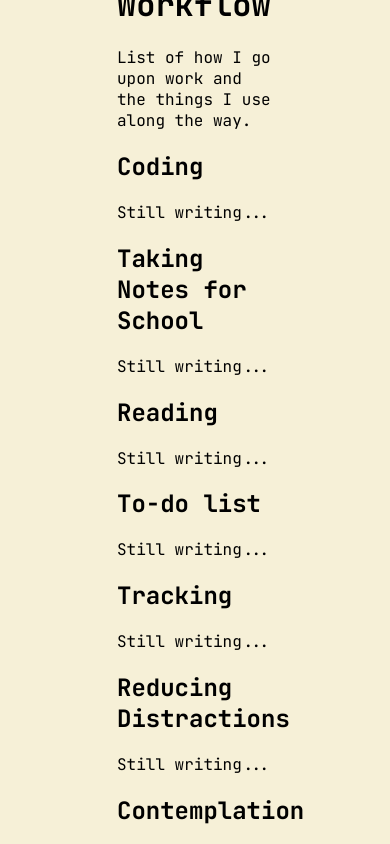
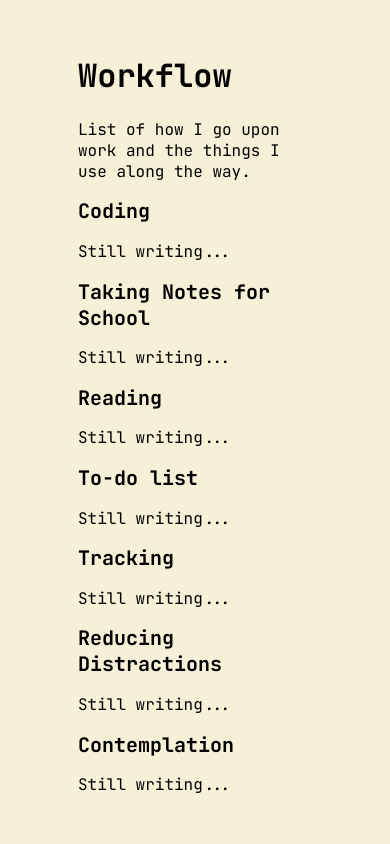
Before and after one commit to tonylam0/tonylam0.github.io, a React (Vite) app: page /workflow in a window 390 px wide. Built offline with nearby package versions, Linux system fonts and the light colour scheme; a web font is replaced by a local one.

Commit message:
Fixed mobile workflow scrolling

```diff
--- a/src/pages/Workflow/Workflow.jsx
+++ b/src/pages/Workflow/Workflow.jsx
@@ -7,19 +7,19 @@ const Workflow = () => {
         <div className={styles.content}>
           <h1>Workflow</h1>
           <p>List of how I go upon work and the things I use along the way.</p>
-          <h2>Coding</h2>
+          <h2 className={styles.heading}>Coding</h2>
           <p>Still writing...</p>
-          <h2>Taking Notes for School</h2>
+          <h2 className={styles.heading}>Taking Notes for School</h2>
           <p>Still writing...</p>
-          <h2>Reading</h2>
+          <h2 className={styles.heading}>Reading</h2>
           <p>Still writing...</p>
-          <h2>To-do list</h2>
+          <h2 className={styles.heading}>To-do list</h2>
           <p>Still writing...</p>
-          <h2>Tracking</h2>
+          <h2 className={styles.heading}>Tracking</h2>
           <p>Still writing...</p>
-          <h2>Reducing Distractions</h2>
+          <h2 className={styles.heading}>Reducing Distractions</h2>
           <p>Still writing...</p>
-          <h2>Contemplation</h2>
+          <h2 className={styles.heading}>Contemplation</h2>
           <p>Still writing...</p>
         </div>
       </div>
--- a/src/pages/Workflow/Workflow.module.css
+++ b/src/pages/Workflow/Workflow.module.css
@@ -13,3 +13,14 @@
 .content {
   width: 40%;
 }
+
+@media (max-width: 480px) {
+  .content {
+    width: 60%;
+  }
+
+
+  .heading {
+    font-size: 20px;
+  }
+}
```
